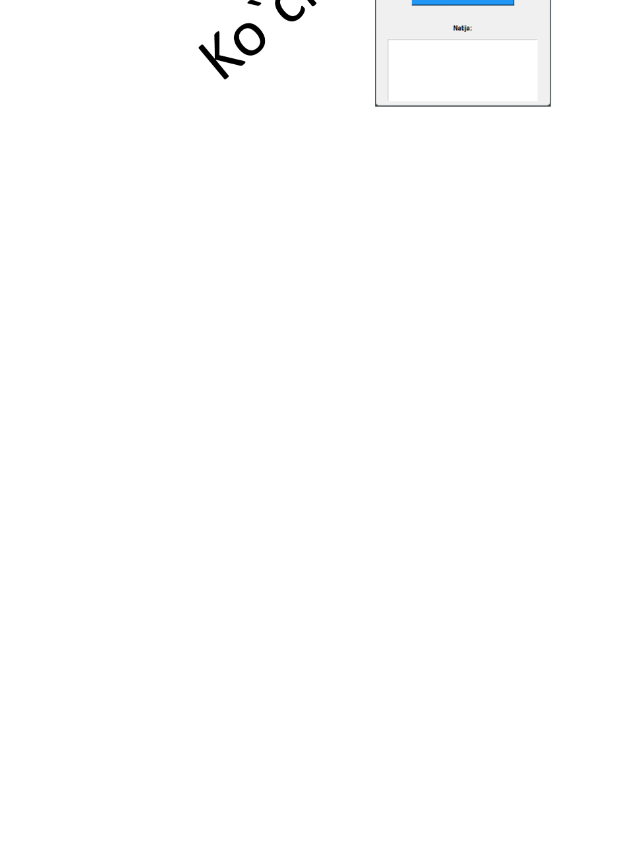
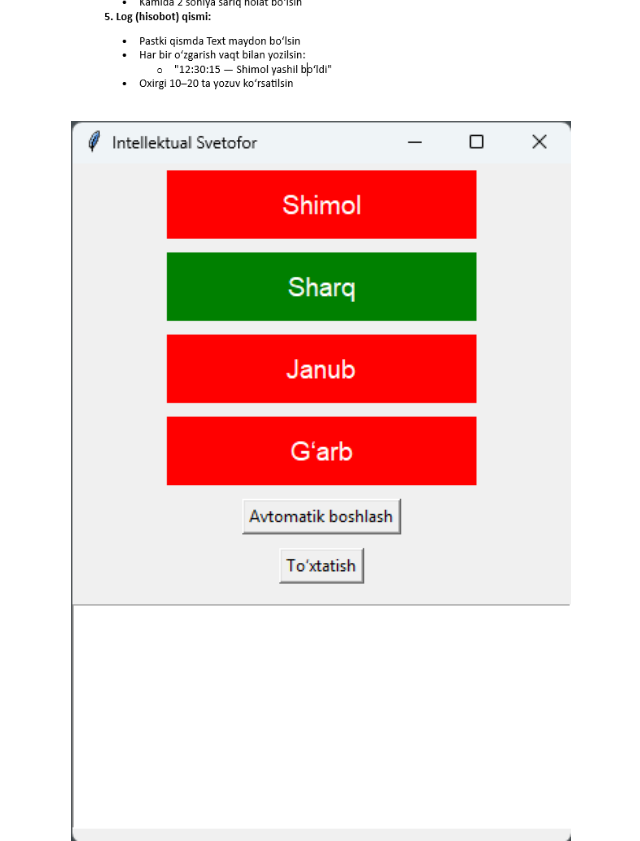
Before and after one commit to fayzullabekchanov/kiut_dars, a React (Create React App) app: page / in a window 1280 px wide. Shown: the part 580-1421 px from the top of the page, without its empty margins (319-959 px from the left). Before the commit the page ends 800 px from the top, so only its background shows below. Built offline with nearby package versions, Linux system fonts and the light colour scheme.

Commit message:
TRM_YaN_V3

```diff
--- a/src/App.js
+++ b/src/App.js
@@ -3,7 +3,8 @@ import React from 'react';
 import 'bootstrap/dist/css/bootstrap.css';
 import './App.css';
 
-import Rasm1 from './v4.png';
+import Rasm1 from './v3.png';
+import Rasm2 from './v3_1.png';
 
 
 function App() {
@@ -12,6 +13,7 @@ function App() {
         <div className="App">
 
             <img src={Rasm1} width={500} alt=""/>
+            <img src={Rasm2} width={500} alt=""/>
         </div>
     );
 }
```
Also changed, not shown: src/v3.png (added), src/v3_1.png (added).
